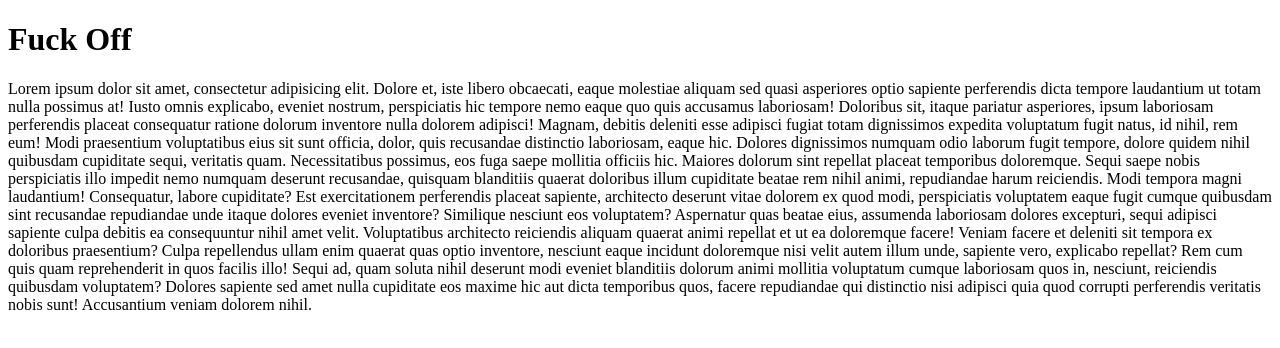
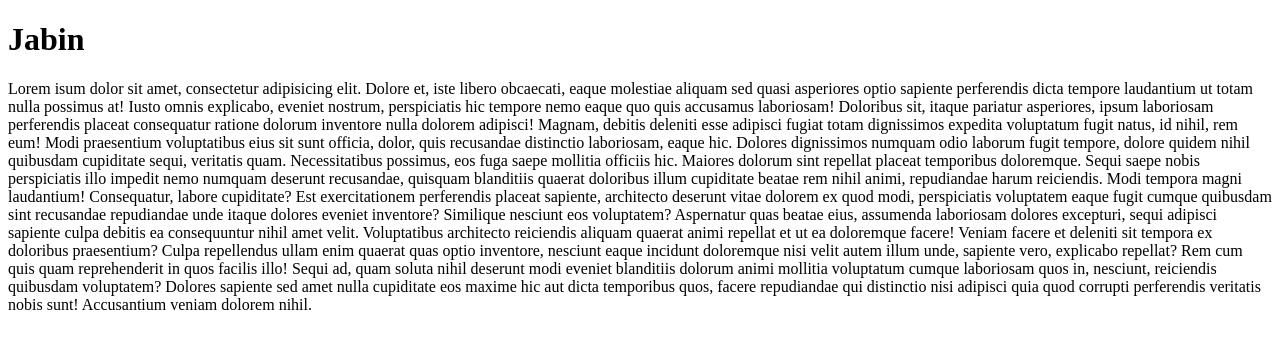
Before and after one commit to JABINOGANGA/pizzaII, a plain HTML site: page java/index.html in a window 1280 px wide. Drawn offline with Linux system fonts and the light colour scheme.

Commit message:
Brendah changed

```diff
--- a/java/index.html
+++ b/java/index.html
@@ -7,8 +7,8 @@
     <title>Document</title>
 </head>
 <body>
-    <h1>Fuck Off</h1>
-    <p>Lorem ipsum dolor sit amet, consectetur adipisicing elit. Dolore et, iste libero obcaecati, eaque molestiae aliquam sed quasi asperiores optio sapiente perferendis dicta tempore laudantium ut totam nulla possimus at!
+    <h1>Jabin</h1>
+    <p>Lorem isum dolor sit amet, consectetur adipisicing elit. Dolore et, iste libero obcaecati, eaque molestiae aliquam sed quasi asperiores optio sapiente perferendis dicta tempore laudantium ut totam nulla possimus at!
     Iusto omnis explicabo, eveniet nostrum, perspiciatis hic tempore nemo eaque quo quis accusamus laboriosam! Doloribus sit, itaque pariatur asperiores, ipsum laboriosam perferendis placeat consequatur ratione dolorum inventore nulla dolorem adipisci!
     Magnam, debitis deleniti esse adipisci fugiat totam dignissimos expedita voluptatum fugit natus, id nihil, rem eum! Modi praesentium voluptatibus eius sit sunt officia, dolor, quis recusandae distinctio laboriosam, eaque hic.
     Dolores dignissimos numquam odio laborum fugit tempore, dolore quidem nihil quibusdam cupiditate sequi, veritatis quam. Necessitatibus possimus, eos fuga saepe mollitia officiis hic. Maiores dolorum sint repellat placeat temporibus doloremque.
```
